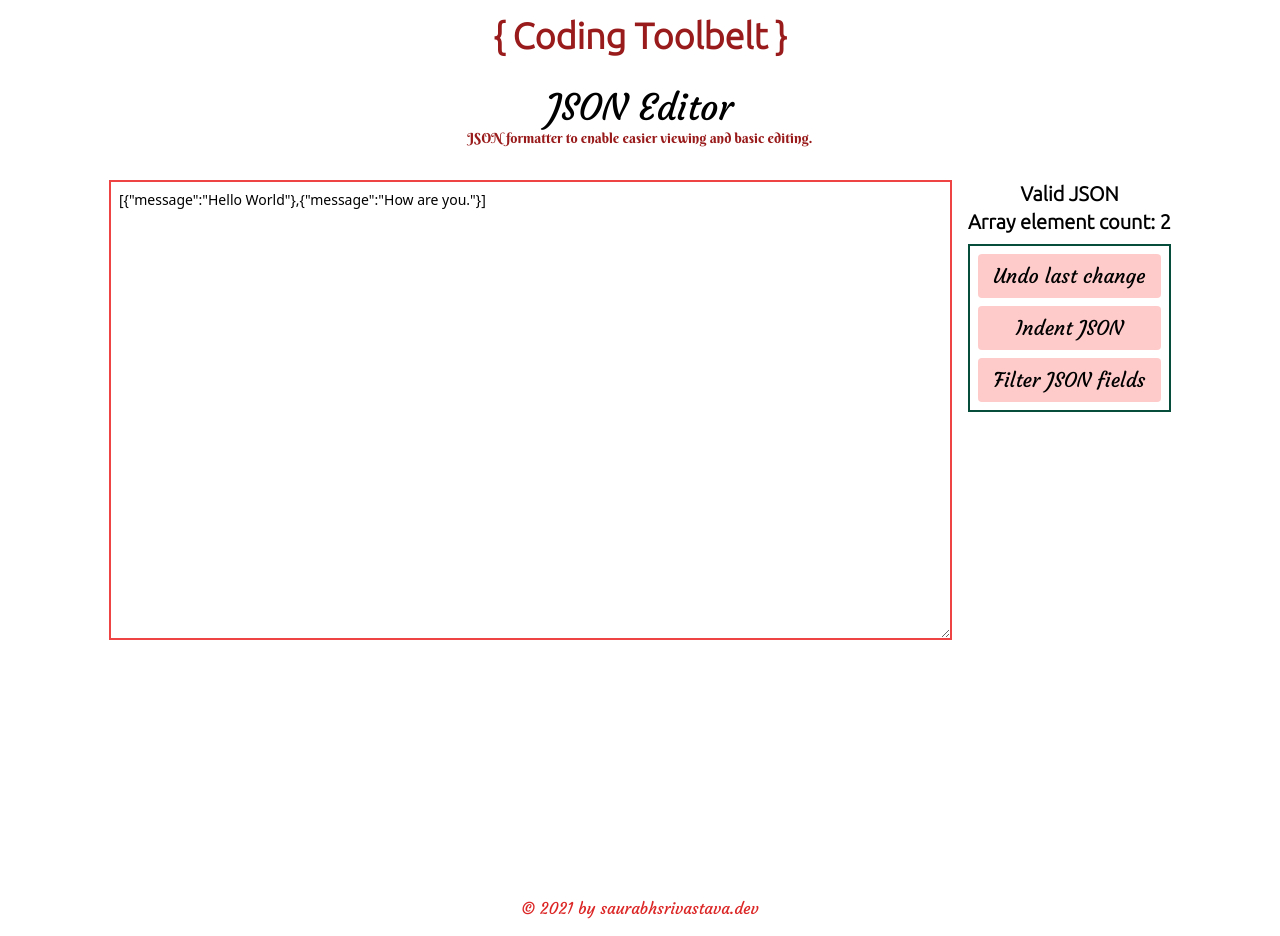
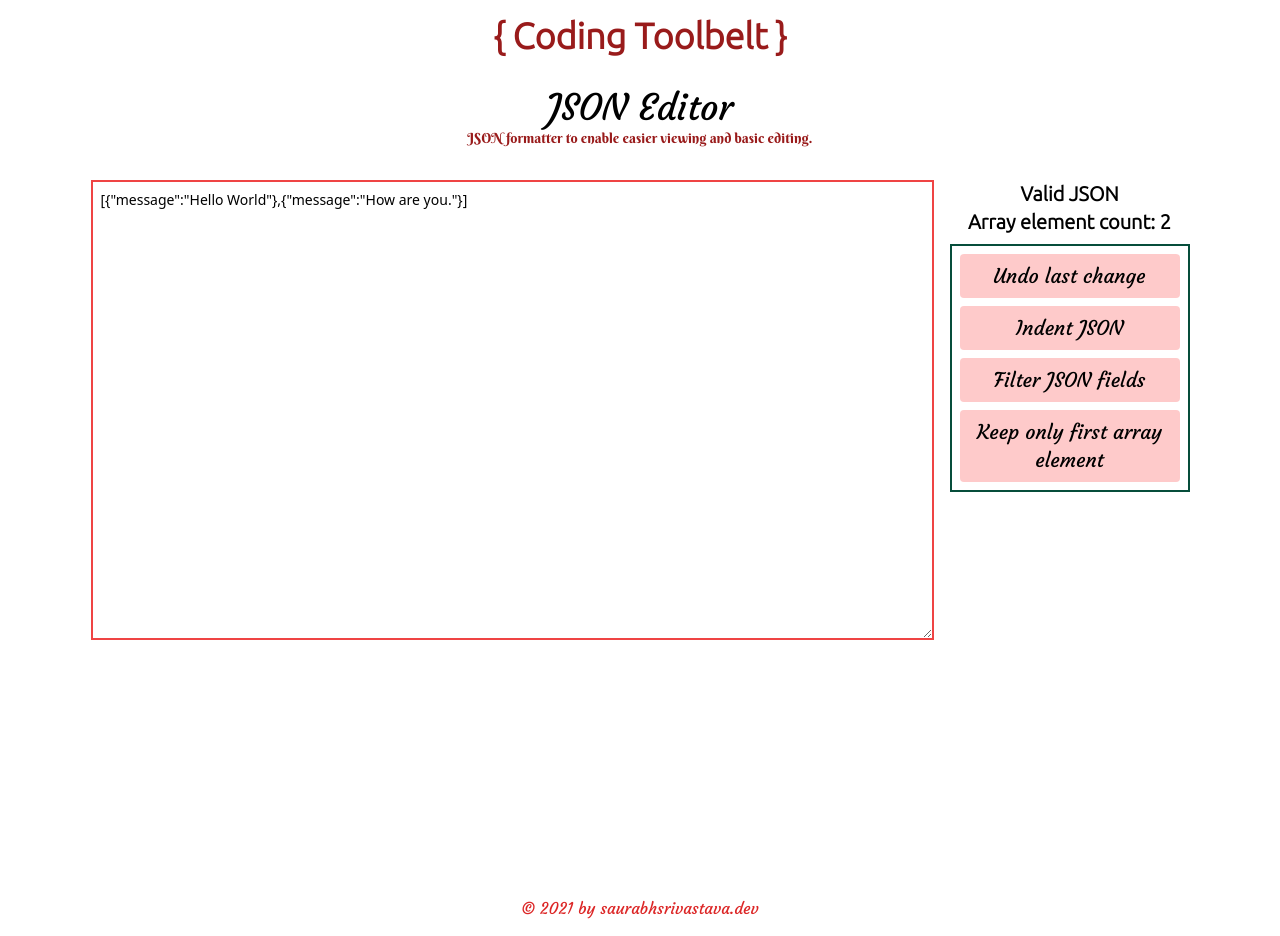
Before and after one commit to saurabhsrivastavadev/CodingToolBelt, a Nuxt app: page /json_editor in a window 1280 px wide. Built offline with nearby package versions, Linux system fonts and the light colour scheme; a web font is replaced by a local one.

Commit message:
JSON Editor - New control to keep only first array element

```diff
--- a/pages/json_editor/index.vue
+++ b/pages/json_editor/index.vue
@@ -21,13 +21,15 @@
         <div v-if="isArray">
           Array element count: {{arrayCount}}
         </div>
-        <div class="border-2 border-green-900 p-2 my-2 flex flex-col space-y-2">
+        <div class="border-2 border-green-900 p-2 my-2 flex flex-col space-y-2 w-60">
           <button class="rounded-sm bg-red-200 hover:bg-red-600 hover:text-white p-2 rounded font-courgette"
                   @click="undo">Undo last change</button>
           <button class="rounded-sm bg-red-200 hover:bg-red-600 hover:text-white p-2 rounded font-courgette"
                   @click="indentJson">Indent JSON</button>
           <button class="rounded-sm bg-red-200 hover:bg-red-600 hover:text-white p-2 rounded font-courgette"
                   @click="filterJson">Filter JSON fields</button>
+          <button class="rounded-sm bg-red-200 hover:bg-red-600 hover:text-white p-2 rounded font-courgette"
+                  @click="keepFirst">Keep only first array element</button>
         </div>
       </section>
     </div>
@@ -84,6 +86,17 @@ export default {
       } catch (e) {
       }
     },
+    keepFirst() {
+      try {
+        const parsedValue = JSON.parse(this.value);
+        this.lastValue = this.value;
+        if (Array.isArray(parsedValue) && parsedValue.length > 0) {
+          this.value = JSON.stringify([parsedValue[0]]);
+          this.textUpdated();
+        }
+      } catch (e) {
+      }
+    }
   },
 }
 </script>
```
